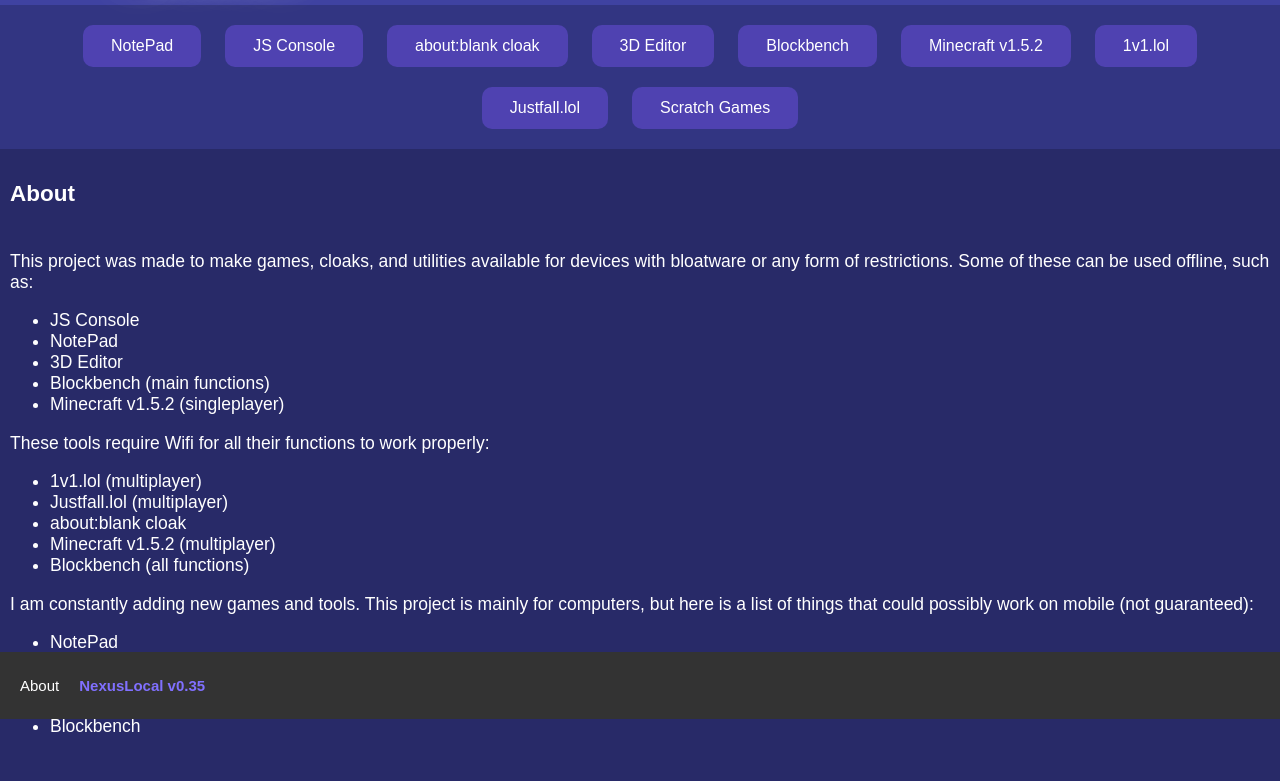
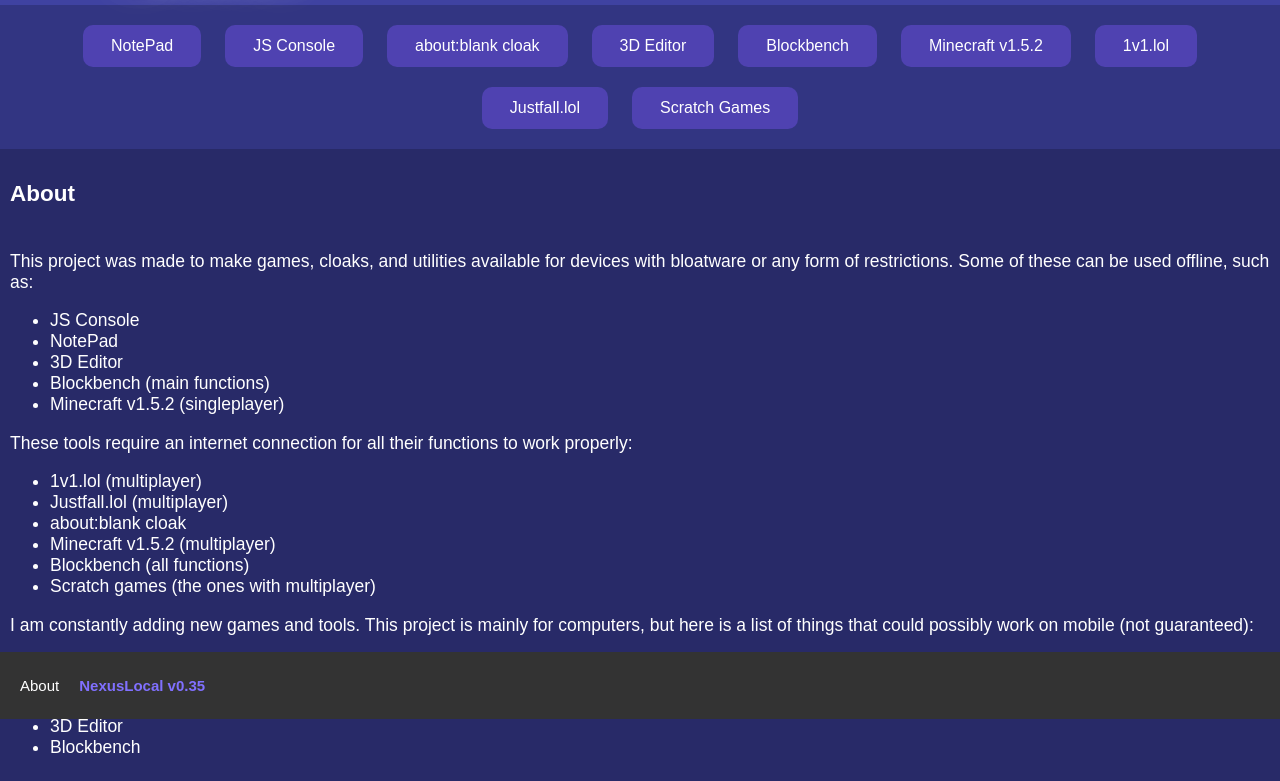
Before and after one commit to TheRealDigitalMaster/NexusLocal, a plain HTML site: page about.html in a window 1280 px wide. Shown: the part 81-862 px from the top of the page. Before the commit the page ends 841 px from the top, so only its background shows below. Drawn offline with Linux system fonts and the light colour scheme.

Commit message:
Updated about.html

```diff
--- a/about.html
+++ b/about.html
@@ -22,7 +22,7 @@
 </div>
 <div class="about">
 <h3>About</h3>
-<p><br>This project was made to make games, cloaks, and utilities available for devices with bloatware or any form of restrictions. Some of these can be used offline, such as: <ul><li>JS Console<li>NotePad<li>3D Editor<li>Blockbench (main functions)<li>Minecraft v1.5.2 (singleplayer)</ul></p><p>These tools require Wifi for all their functions to work properly: <ul><li>1v1.lol (multiplayer)<li>Justfall.lol (multiplayer)<li>about:blank cloak<li>Minecraft v1.5.2 (multiplayer)<li>Blockbench (all functions)</ul></p><p>I am constantly adding new games and tools. This project is mainly for computers, but here is a list of things that could possibly work on mobile (not guaranteed): <ul><li>NotePad<li>JS Console<li>about:blank cloak<li>3D Editor<li>Blockbench</ul></p>
+<p><br>This project was made to make games, cloaks, and utilities available for devices with bloatware or any form of restrictions. Some of these can be used offline, such as: <ul><li>JS Console<li>NotePad<li>3D Editor<li>Blockbench (main functions)<li>Minecraft v1.5.2 (singleplayer)</ul></p><p>These tools require an internet connection for all their functions to work properly: <ul><li>1v1.lol (multiplayer)<li>Justfall.lol (multiplayer)<li>about:blank cloak<li>Minecraft v1.5.2 (multiplayer)<li>Blockbench (all functions)<li>Scratch games (the ones with multiplayer)</ul></p><p>I am constantly adding new games and tools. This project is mainly for computers, but here is a list of things that could possibly work on mobile (not guaranteed): <ul><li>NotePad<li>JS Console<li>about:blank cloak<li>3D Editor<li>Blockbench</ul></p>
 </div>
 <footer>
 <a href="about.html">About</a>
```
